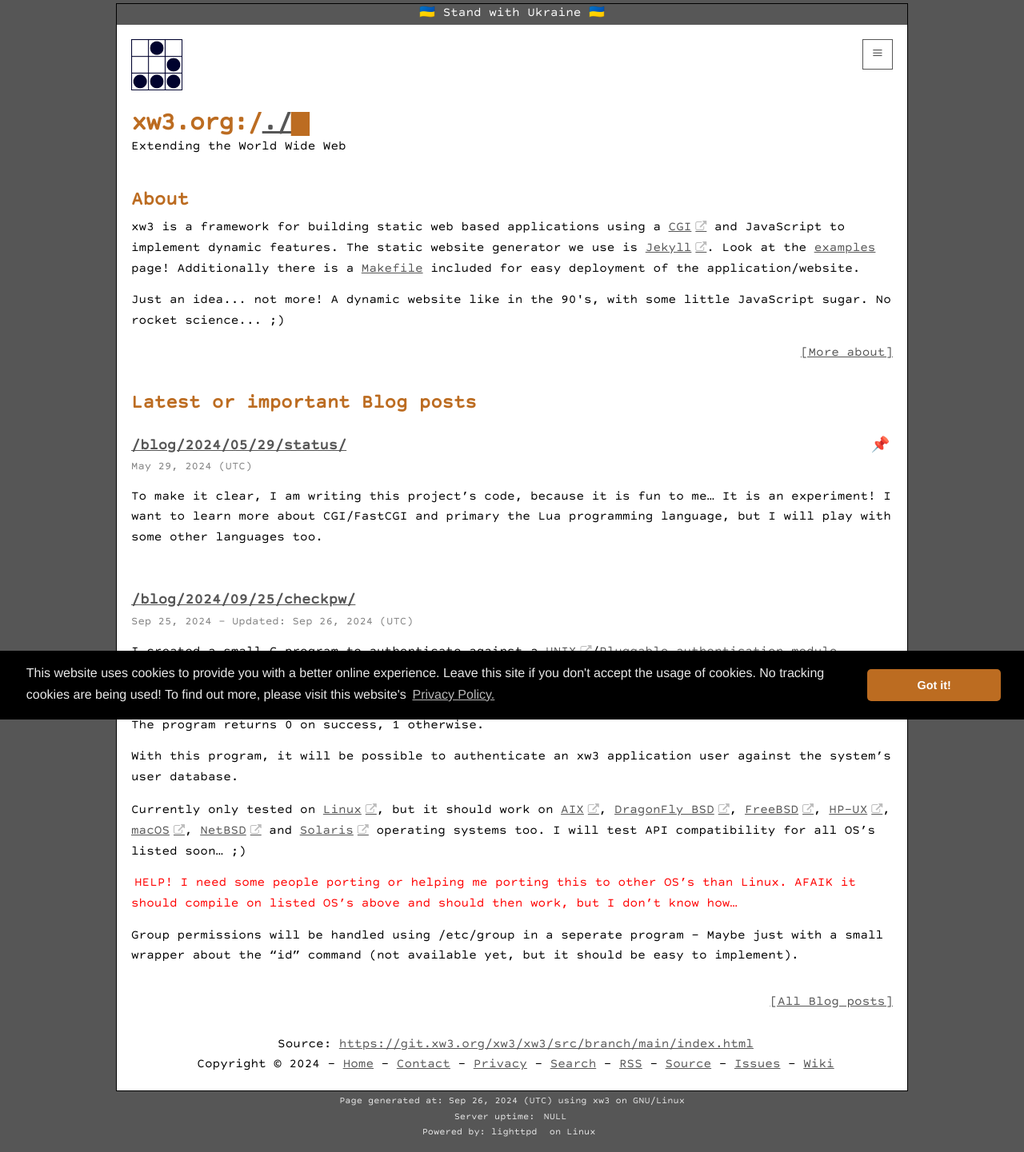
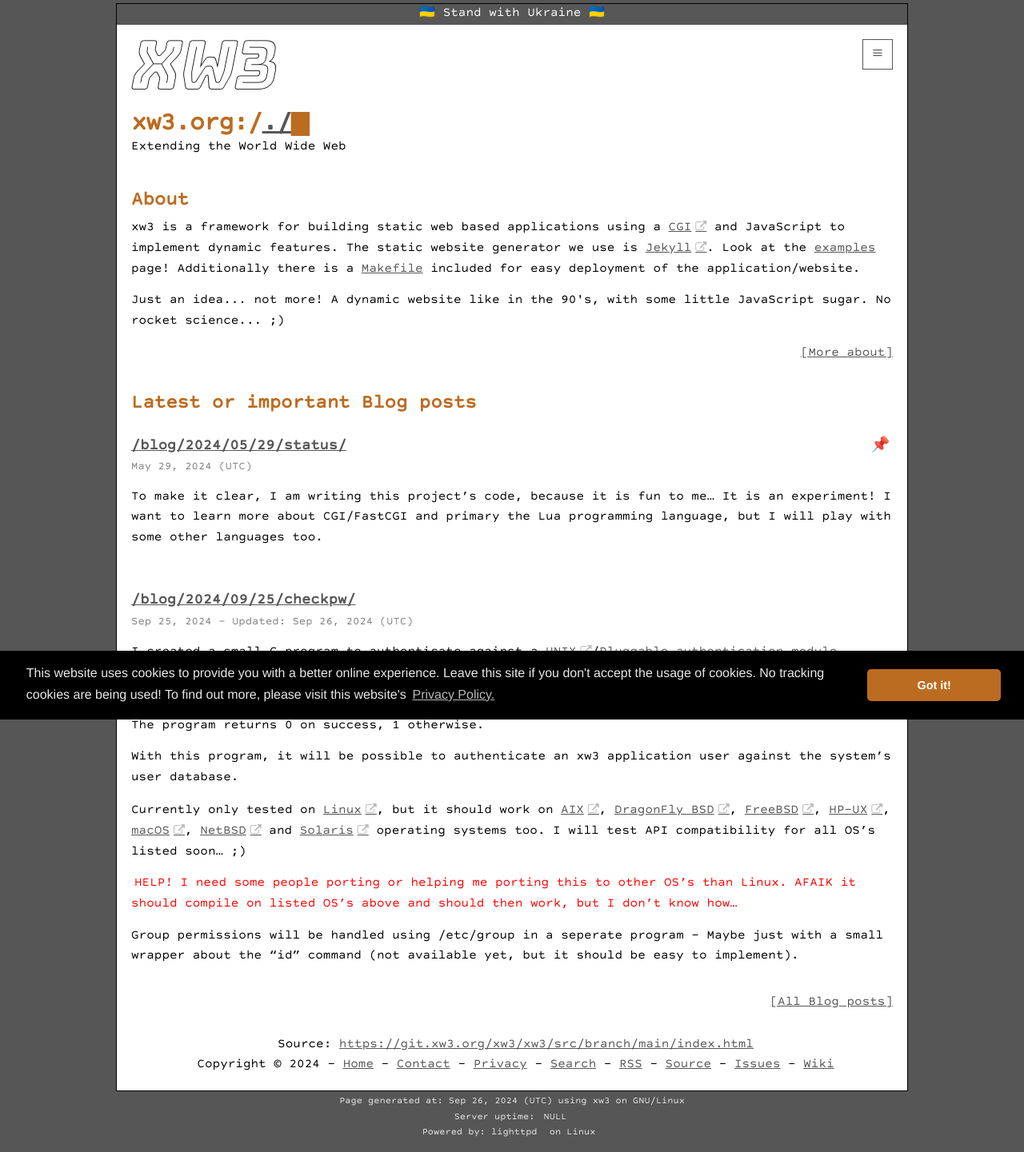
Before and after one commit to hanez/xw3, a Jekyll site: the page built from index.html, in a window 1280 px wide. Shown: the whole page at 80% size. Built offline with Jekyll 4.4.1, drawn with Linux system fonts in a browser that asks for light colours; the list of posts is cut into pages by our own code; comment, search, counter and statistics services are not loaded.

Commit message:
Added new logo, but we need a logo not just using a cool font.

```diff
--- a/_includes/header.html
+++ b/_includes/header.html
@@ -1,6 +1,6 @@
 <header class="site-header">
   <div class="wrapper">
-    <a class="site-title" href="/"><img height="64" src="/images/logo.png" alt="{{ site.title }}" style="margin: 9px 0 18px 0"></a>
+    <a class="site-title" href="/"><img height="64" src="/images/logo3.png" alt="{{ site.title }}" style="margin: 9px 0 18px 0"></a>
     <nav class="site-nav">
       <a href="#" class="menu-icon"><span>&#8801;</span></a>
       <div class="trigger">
```
Also changed, not shown: images/logo2.png (added), images/logo3.png (added).
